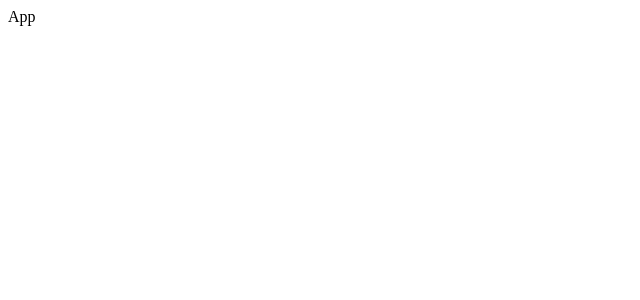
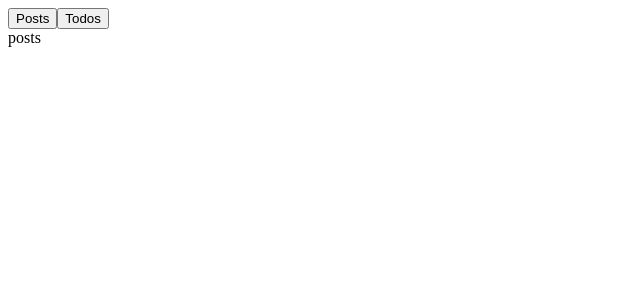
Before and after one commit to r-doherty/react-hooks-simple, a React (Create React App) app: page / in a window 1280 px wide. Shown: the top 300 px of the page, without its empty margins (0-640 px from the left). Built offline with nearby package versions, Linux system fonts and the light colour scheme.

Commit message:
Building Stateful Class Components

```diff
--- a/src/components/App.js
+++ b/src/components/App.js
@@ -1,9 +1,17 @@
 import React from 'react';
 
 class App extends React.Component {
+    state = { resource: 'posts' };
+
     render() {
         return (
-            <div>App</div>
+            <div>
+                <div>
+                    <button onClick={()=>this.setState({resource: 'posts'})}>Posts</button>
+                    <button onClick={()=>this.setState({resource: 'todos'})}>Todos</button>
+                </div>
+                {this.state.resource}
+            </div>
         );
     }
 }
```
